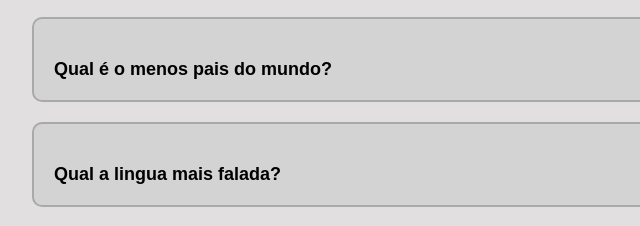
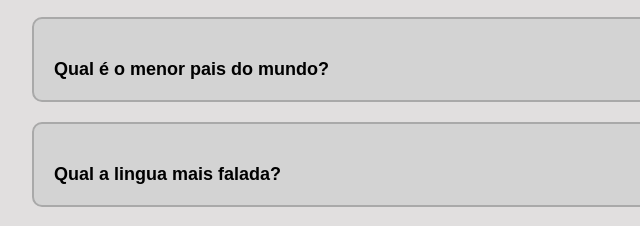
Before and after one commit to OscarYopan/faq-collapse, a plain HTML site: page index.html in a window 1280 px wide. Shown: the part 395-621 px from the top of the page, 208-848 px from the left. Drawn offline with Linux system fonts and the light colour scheme.

Commit message:
Update index.html

```diff
--- a/index.html
+++ b/index.html
@@ -38,7 +38,7 @@
       </button>
     </div>
     <div class="faq">
-      <h3 class="title">Qual é o menos pais do mundo?</h3>
+      <h3 class="title">Qual é o menor pais do mundo?</h3>
       <p class="text">Vaticano. Com 0,44 km² de superfície e mil habitantes, o Vaticano é o menor país do mundo.</p>
       <button class="toggle">
         <i class="fa-solid fa-circle-xmark"></i>
```
